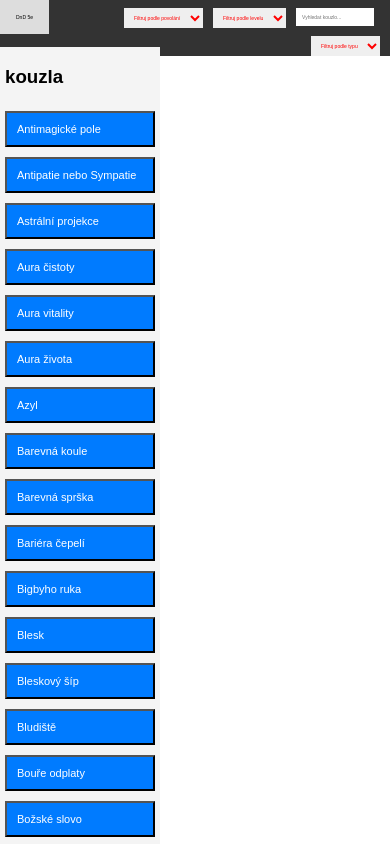
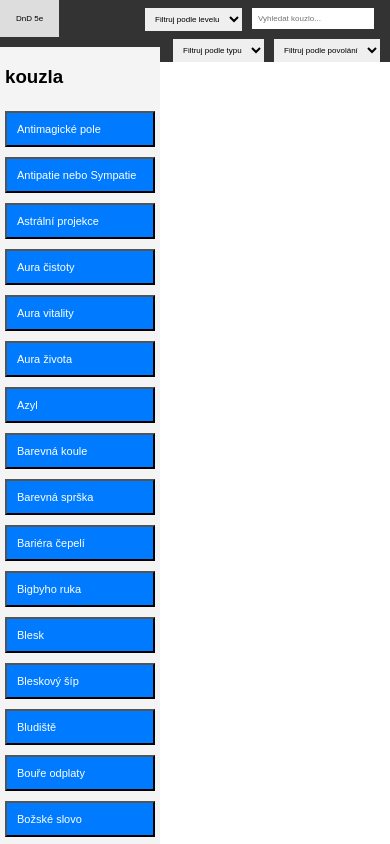
Before and after one commit to Tulusus/DnD5E, a plain HTML site: page index.html in a window 390 px wide. Drawn offline with Linux system fonts and the light colour scheme.

Commit message:
Add files via upload

```diff
--- a/style.css
+++ b/style.css
@@ -171,8 +171,7 @@ body {
     #navigationMenu select,
     #searchInput,
     a {
-        font-size: 5px;
-        color: red;
+        font-size: 8px;
     }
 
     #sideBar {
```
